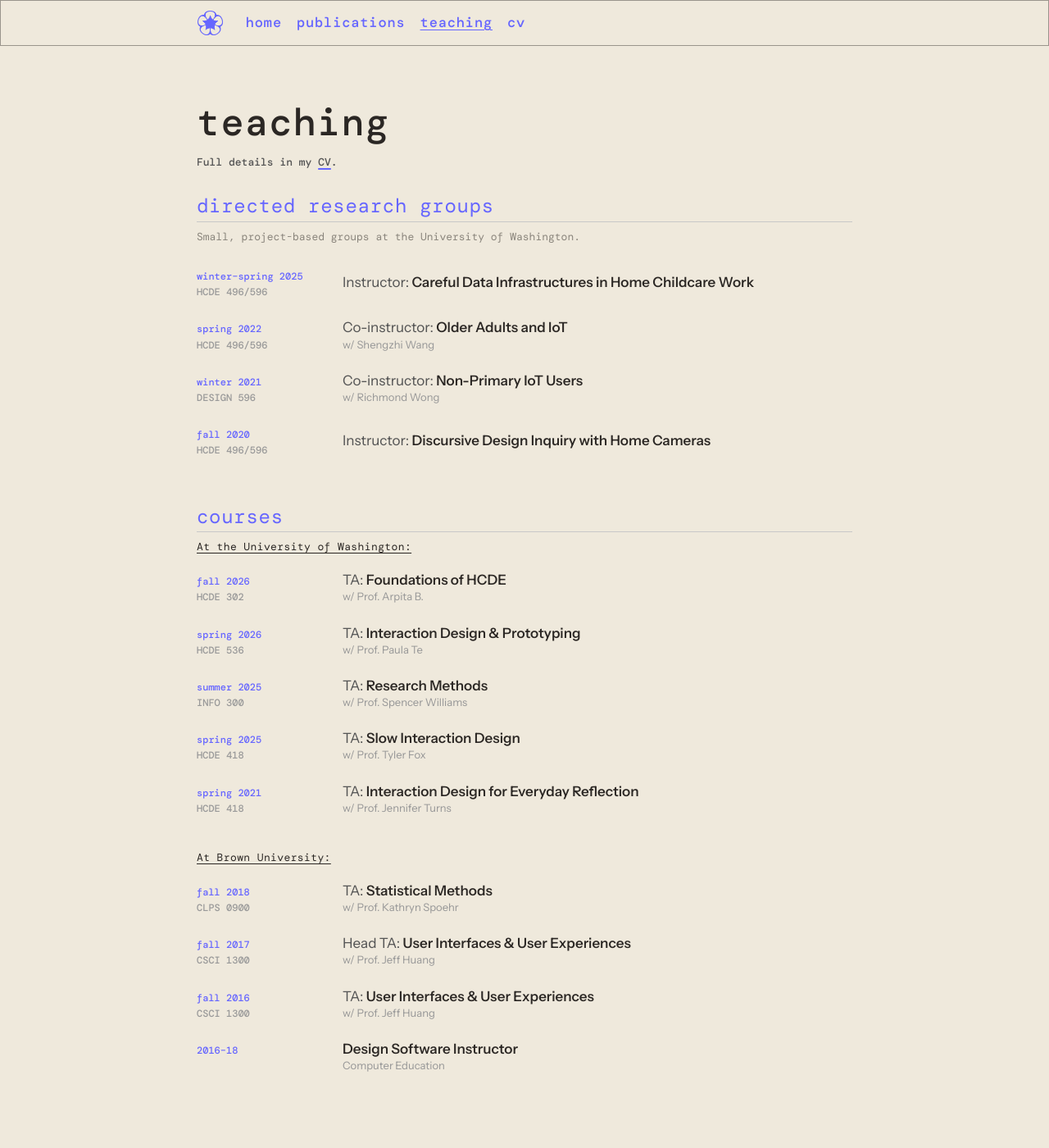
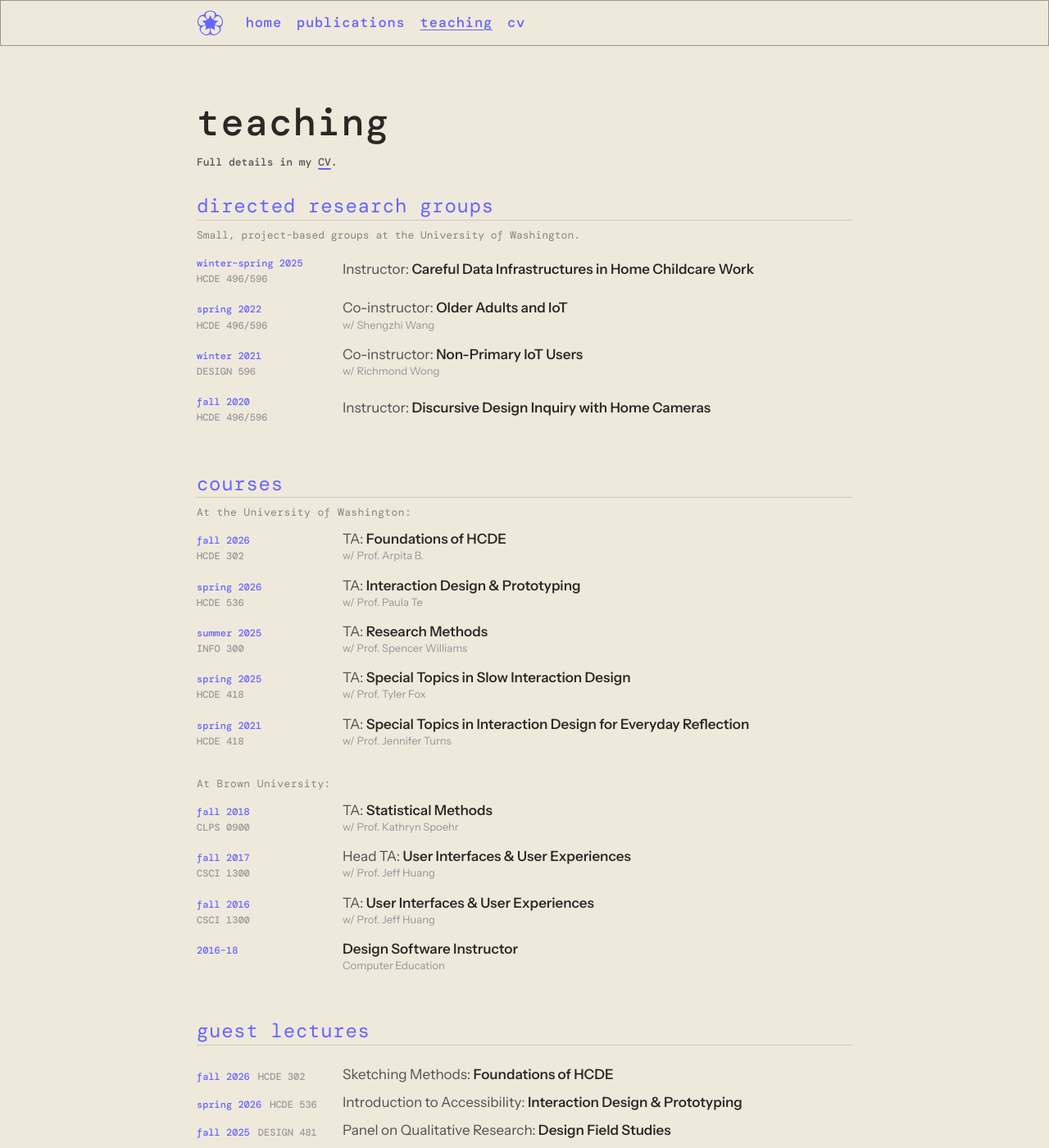
Before and after one commit to neillytan/neillytan.github.io, a Jekyll site: the page built from teaching.html, in a window 1280 px wide and 1400 px high. Shown: the whole window at 82% size. Built offline with Jekyll 4.4.1, drawn with Linux system fonts in a browser that asks for light colours; some web fonts are replaced; some of the changed text lies outside the part shown.

Commit message:
Sync with new CV: W1–W4, talks, course names, guest lectures; tighter teaching layout
Co-Authored-By: Claude Opus 5.5 <noreply@anthropic.com>

```diff
--- a/_data/teaching.yml
+++ b/_data/teaching.yml
@@ -49,12 +49,12 @@
       meta: w/ Prof. Spencer Williams
     - term: spring 2025
       role: TA
-      title: Slow Interaction Design
+      title: Special Topics in Slow Interaction Design
       code: HCDE 418
       meta: w/ Prof. Tyler Fox
     - term: spring 2021
       role: TA
-      title: Interaction Design for Everyday Reflection
+      title: Special Topics in Interaction Design for Everyday Reflection
       code: HCDE 418
       meta: w/ Prof. Jennifer Turns
     - subhead: "At Brown University:"
@@ -76,3 +76,31 @@
     - term: 2016–18
       role: Design Software Instructor
       meta: Computer Education
+
+- section: Guest Lectures
+  compact: true
+  items:
+    - term: fall 2026
+      role: Sketching Methods
+      title: Foundations of HCDE
+      code: HCDE 302
+    - term: spring 2026
+      role: Introduction to Accessibility
+      title: Interaction Design & Prototyping
+      code: HCDE 536
+    - term: fall 2025
+      role: Panel on Qualitative Research
+      title: Design Field Studies
+      code: DESIGN 481
+    - term: fall 2025, spring 2023
+      role: Guest Critique
+      title: Design Field Studies
+      code: DESIGN 481
+    - term: winter 2022
+      role: Panel on Interview Methods
+      title: Qualitative Research Methods
+      code: HCDE 519
+    - term: spring 2021
+      role: Sousveillance Theory Lineage
+      title: Theoretical Foundations
+      code: HCDE 542
--- a/assets/css/style.css
+++ b/assets/css/style.css
@@ -115,7 +115,7 @@ p { margin: 0 0 1rem; }
 
 /* news */
 .news { margin-top: 48px; }
-.news h2 { font-size: 1.5rem; line-height: 1.2; padding-bottom: 4px; border-bottom: 1px solid var(--line); margin-bottom: 24px; }
+.news h2 { font-size: 1.5rem; line-height: 1.2; padding-bottom: 2px; border-bottom: 1px solid var(--line); margin-bottom: 24px; }
 .news-list { display: grid; grid-template-columns: 96px minmax(0, 1fr); gap: 14px 18px; font-size: 15px; line-height: 1.55; }
 .news-date { font-family: var(--heading-font); font-size: 13px; color: var(--accent); text-transform: lowercase; padding-top: 2px; }
 .news > .news-list .news-date:first-of-type { background: var(--highlight); color: var(--text); padding: 0 4px; margin-top: 2px; justify-self: start; height: fit-content; }
@@ -135,7 +135,7 @@ p { margin: 0 0 1rem; }
 .pubs h1 { font-weight: 500; margin-bottom: 16px; }
 .name-note { max-width: 560px; margin-bottom: 28px; font-family: var(--heading-font); font-size: 13px; line-height: 1.8; color: #555; }
 .pub-section { margin-bottom: 56px; }
-.pub-section h2 { font-size: 1.5rem; line-height: 1.2; padding-bottom: 4px; border-bottom: 1px solid var(--line); margin-bottom: 8px; }
+.pub-section h2 { font-size: 1.5rem; line-height: 1.2; padding-bottom: 2px; border-bottom: 1px solid var(--line); margin-bottom: 8px; }
 .pub-note { font-family: var(--heading-font); font-size: 13px; font-weight: 400; color: #8a857c; margin: 0 0 24px; }
 .pub-section h2 + .pub-list { margin-top: 24px; }
 .pub-list { display: grid; grid-template-columns: 86px minmax(0, 1fr); gap: 22px 18px; }
@@ -157,15 +157,21 @@ p { margin: 0 0 1rem; }
 .pubs:not(.teach) .pub-list { grid-template-columns: 48px minmax(0, 1fr); }
 
 /* teaching */
-.teach .pub-list { grid-template-columns: 160px minmax(0, 1fr); }
+.teach .pub-list { grid-template-columns: 160px minmax(0, 1fr); row-gap: 14px; }
+.teach .pub-note { margin-bottom: 10px; }
 .teach .pub-id { font-size: 12px; padding-top: 4px; line-height: 1.6; }
 .teach-code { display: block; color: #999; }
 .teach .pub-single { align-self: center; }
 .teach .pub-single .pub-title { margin-bottom: 0 !important; }
 .teach .pub-meta { font-size: 13px; color: #999; margin-top: -6.6px !important; }
-.teach-subhead { grid-column: 1 / -1; justify-self: start; margin: 6px 0 -4px; padding: 0; font-family: var(--heading-font); font-size: 13px; font-weight: 400; letter-spacing: 0.03em; color: var(--text); text-decoration: underline; text-decoration-thickness: 1px; text-underline-offset: 3px; }
+.teach-subhead { grid-column: 1 / -1; justify-self: start; margin: 6px 0 -4px; padding: 0; font-family: var(--heading-font); font-size: 13px; font-weight: 400; letter-spacing: 0.03em; color: #8a857c; }
 .teach-subhead ~ .teach-subhead { margin-top: 18px; }
 .teach .pub-list > .teach-subhead:first-child { margin-top: -16px; }
+.teach .compact .pub-list { row-gap: 10px; }
+.teach .compact .pub-id { padding-top: 5px; }
+.teach .compact .teach-term { margin-right: 10px; white-space: nowrap; }
+.teach .compact .teach-code { display: inline-block; margin-left: 0; white-space: nowrap; }
+.teach .compact .pub-single { align-self: start; }
 .teach-role { font-weight: 420; color: #555; }
 
 /* ---------- small screens ---------- */
@@ -182,9 +188,11 @@ p { margin: 0 0 1rem; }
   .teach .pub-list { grid-template-columns: 1fr; gap: 2px; }
   .teach-code { display: inline; margin-left: 10px; }
   .teach .pub-single { align-self: start; }
-  .teach .pub { margin-bottom: 16px; }
+  .teach .pub { margin-bottom: 12px; }
   .teach .pub-meta { margin-top: 0 !important; }
-  .teach-subhead { margin-bottom: 10px; }
+  .teach .compact .pub { margin-bottom: 8px; }
+  .teach .compact .pub-id { padding-top: 0; }
+  .teach-subhead { margin-bottom: 8px; }
   .news-list > span:not(.news-date) { margin-bottom: 14px; }
   .site-header { gap: 16px; }
   .site-nav { gap: 12px; }
--- a/teaching.html
+++ b/teaching.html
@@ -8,7 +8,7 @@ page_class: pubs teach
 <p class="name-note">Full details in my <a href="{{ site.cv_file | relative_url }}">CV</a>.</p>
 
 {%- for group in site.data.teaching %}
-<section class="pub-section">
+<section class="pub-section{% if group.compact %} compact{% endif %}">
   <h2>{{ group.section | downcase }}</h2>
   {%- if group.note %}<p class="pub-note">{{ group.note }}</p>{% endif %}
   <div class="pub-list">
@@ -17,7 +17,7 @@ page_class: pubs teach
     <h3 class="teach-subhead">{{ t.subhead }}</h3>
     {%- continue %}
     {%- endif %}
-    <span class="pub-id">{{ t.term }}{% if t.code %}<span class="teach-code">{{ t.code }}</span>{% endif %}</span>
+    <span class="pub-id"><span class="teach-term">{{ t.term }}</span>{% if t.code %}<span class="teach-code">{{ t.code }}</span>{% endif %}</span>
     <div class="pub{% unless t.meta %} pub-single{% endunless %}">
       <p class="pub-title">
         {%- if t.role and t.title %}<span class="teach-role">{{ t.role }}:</span> {{ t.title }}
```
Also changed, not shown: _data/publications.yml (+16 -8 lines), 1 other file.
